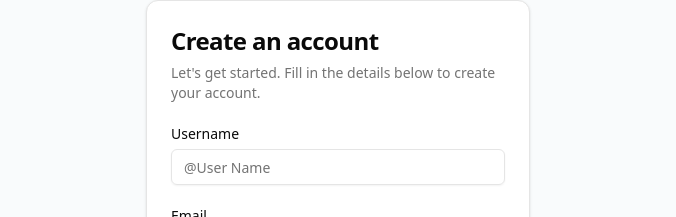
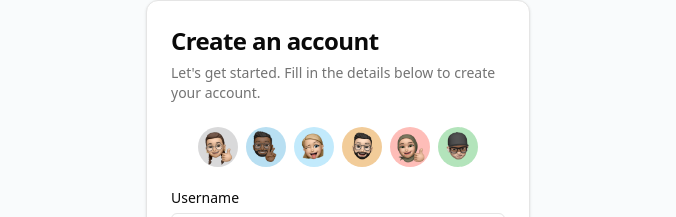
Before and after one commit to ElectraVote-Web-App/DevPoll, a React (Vite) app in the folder client/: page /signup in a window 1280 px wide. Shown: the part 136-353 px from the top of the page, without its empty margins (302-978 px from the left). Built offline with nearby package versions, Linux system fonts and the light colour scheme; no server answers.

Commit message:
add select avatar in signup

```diff
--- a/client/src/components/Header.jsx
+++ b/client/src/components/Header.jsx
@@ -27,15 +27,15 @@ export default function Header() {
 
   const notifications = [
     {
-      title: "Your call has been confirmed.",
+      title: "New Poll from John Doe!",
       description: "1 hour ago",
     },
     {
-      title: "You have a new message!",
+      title: "New Poll from John Doe!",
       description: "1 hour ago",
     },
     {
-      title: "Your subscription is expiring soon!",
+      title: "New Poll from John Doe!",
       description: "2 hours ago",
     },
   ];
--- a/client/src/components/signUp-form.jsx
+++ b/client/src/components/signUp-form.jsx
@@ -1,3 +1,4 @@
+import { useState } from "react";
 import { useForm } from "react-hook-form";
 import PropTypes from "prop-types";
 import { zodResolver } from "@hookform/resolvers/zod";
@@ -5,23 +6,33 @@ import { z } from "zod";
 import axios from "@/http/axiosConfig";
 import { cn } from "@/lib/utils";
 import { Button } from "@/components/ui/button";
-import { Card, CardContent, CardDescription, CardHeader, CardTitle } from "@/components/ui/card";
+import {
+  Card,
+  CardContent,
+  CardDescription,
+  CardHeader,
+  CardTitle,
+} from "@/components/ui/card";
 import { Input } from "@/components/ui/input";
 import { Label } from "@/components/ui/label";
 import { Link } from "react-router-dom";
 import { useToast } from "@/hooks/use-toast";
+import { Avatar, AvatarImage } from "./ui/avatar";
 
 const signUpSchema = z.object({
   username: z.string().min(3, "Username must be at least 3 characters"),
+  img: z.string().optional(),
   email: z.string().email("Invalid email address"),
   password: z.string().min(8, "Password must be at least 8 characters"),
 });
 
 export function SignUpForm({ onSignUpSuccess, className, ...props }) {
   const { toast } = useToast();
+  const [selectedAvatar, setSelectedAvatar] = useState(null);
   const {
     register,
     handleSubmit,
+    setValue,
     formState: { errors },
   } = useForm({
     resolver: zodResolver(signUpSchema),
@@ -29,6 +40,9 @@ export function SignUpForm({ onSignUpSuccess, className, ...props }) {
 
   const onSubmit = async (data) => {
     try {
+      if (selectedAvatar) {
+        data.img = selectedAvatar;
+      }
       console.log(data);
       const response = await axios.post("/auth/signup", data);
       const { message } = response.data;
@@ -44,15 +58,33 @@ export function SignUpForm({ onSignUpSuccess, className, ...props }) {
 
       console.log("Registration successful:", message);
     } catch (error) {
-
-      console.error("Registration failed:", error.response?.data?.message || "An error occurred");
+      console.error(
+        "Registration failed:",
+        error.response?.data?.message || "An error occurred"
+      );
 
       toast({
         title: "Registration Failed",
-        description: error.response?.data?.message || "An error occurred. Please try again.",
+        description:
+          error.response?.data?.message ||
+          "An error occurred. Please try again.",
         variant: "destructive",
       });
     }
+  };
+
+  const avatars = [
+    "avatar1.png",
+    "avatar2.png",
+    "avatar3.png",
+    "avatar4.png",
+    "avatar5.png",
+    "avatar6.png",
+  ];
+
+  const handleAvatarClick = (avatar) => {
+    setSelectedAvatar(avatar);
+    setValue("img", avatar);
   };
 
   return (
@@ -67,6 +99,19 @@ export function SignUpForm({ onSignUpSuccess, className, ...props }) {
         <CardContent>
           <form onSubmit={handleSubmit(onSubmit)}>
             <div className="flex flex-col gap-6">
+              <div className="flex justify-center gap-2">
+                {avatars.map((avatar) => (
+                  <Avatar
+                    key={avatar}
+                    className={`hover:border-2 border-green-500 duration-150 hover:scale-125 focus:border-2 transition-transform ${
+                      selectedAvatar === avatar ? "border-blue-500" : ""
+                    }`}
+                    onClick={() => handleAvatarClick(avatar)}
+                  >
+                    <AvatarImage src={`./public/avatars/${avatar}`} />
+                  </Avatar>
+                ))}
+              </div>
               <div className="grid gap-2">
                 <Label htmlFor="username">Username</Label>
                 <Input
@@ -75,7 +120,11 @@ export function SignUpForm({ onSignUpSuccess, className, ...props }) {
                   placeholder="@User Name"
                   {...register("username")}
                 />
-                {errors.username && <span className="text-red-500 text-sm">{errors.username.message}</span>}
+                {errors.username && (
+                  <span className="text-red-500 text-sm">
+                    {errors.username.message}
+                  </span>
+                )}
               </div>
               <div className="grid gap-2">
                 <Label htmlFor="email">Email</Label>
@@ -85,21 +134,34 @@ export function SignUpForm({ onSignUpSuccess, className, ...props }) {
                   placeholder="m@example.com"
                   {...register("email")}
                 />
-                {errors.email && <span className="text-red-500 text-sm">{errors.email.message}</span>}
+                {errors.email && (
+                  <span className="text-red-500 text-sm">
+                    {errors.email.message}
+                  </span>
+                )}
               </div>
               <div className="grid gap-2">
                 <div className="flex items-center">
                   <Label htmlFor="password">Password</Label>
-                  <span className="ml-auto text-sm text-gray-500">Minimum 8 characters.</span>
+                  <span className="ml-auto text-sm text-gray-500">
+                    Minimum 8 characters.
+                  </span>
                 </div>
                 <Input
                   id="password"
                   type="password"
                   {...register("password")}
                 />
-                {errors.password && <span className="text-red-500 text-sm">{errors.password.message}</span>}
+                {errors.password && (
+                  <span className="text-red-500 text-sm">
+                    {errors.password.message}
+                  </span>
+                )}
               </div>
-              <Button type="submit" className="w-full bg-blue-500 hover:bg-blue-600">
+              <Button
+                type="submit"
+                className="w-full bg-blue-500 hover:bg-blue-600"
+              >
                 Sign Up
               </Button>
             </div>
@@ -119,4 +181,4 @@ export function SignUpForm({ onSignUpSuccess, className, ...props }) {
 SignUpForm.propTypes = {
   onSignUpSuccess: PropTypes.func,
   className: PropTypes.string,
-}
+};
```
